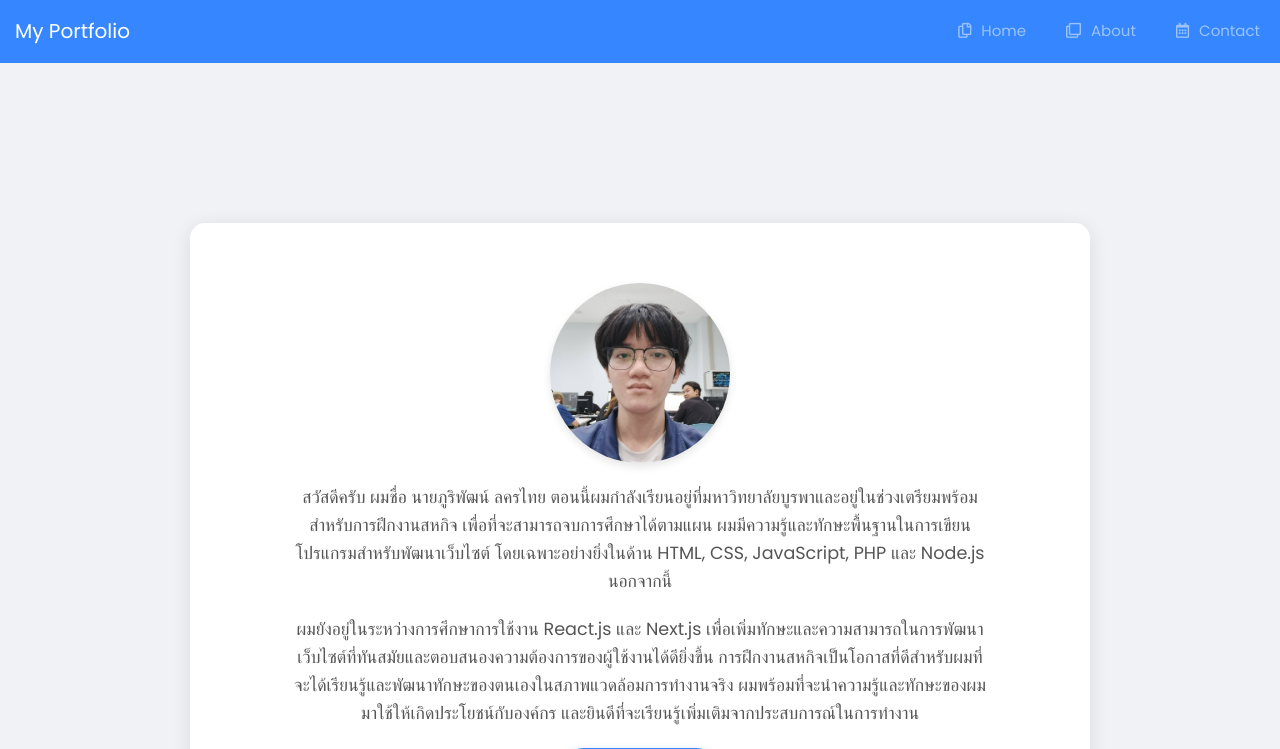
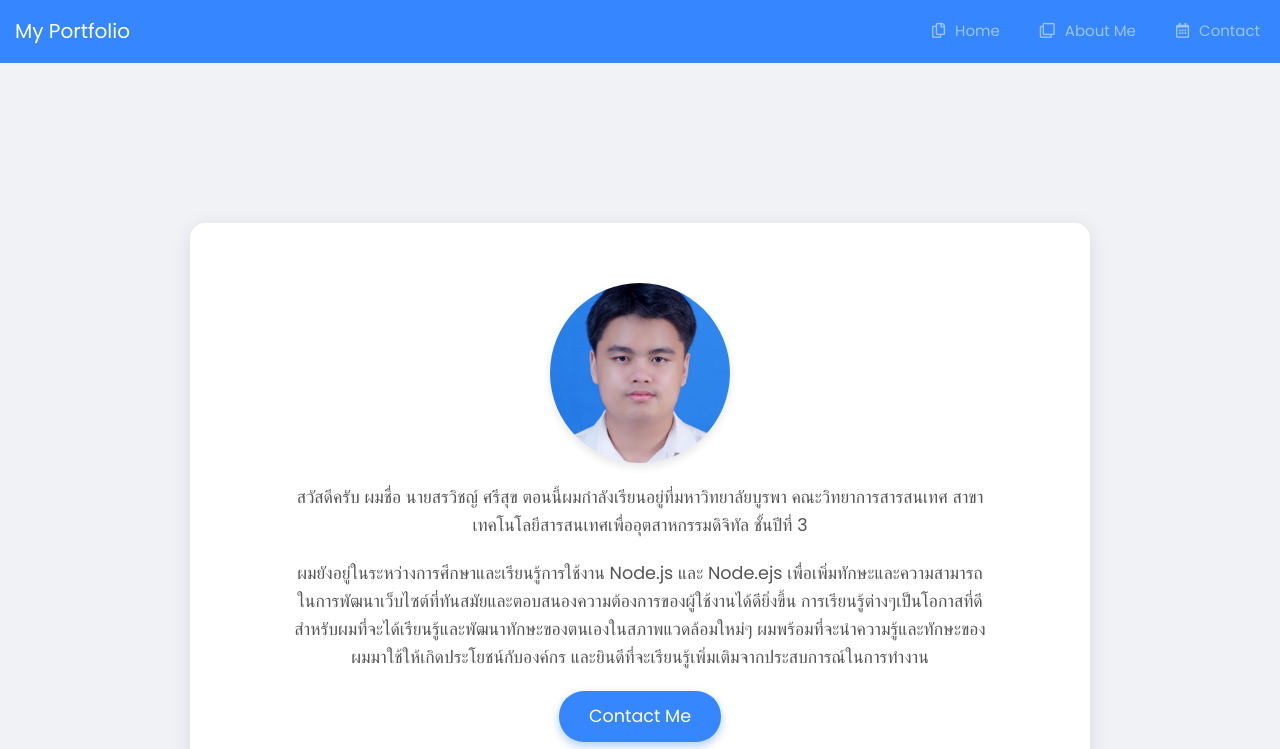
Before and after one commit to 65160268/Backend, a Node server app: page /about in a window 1280 px wide. Shown: the top 749 px of the page. Run offline with Node 20, Linux system fonts and the light colour scheme; some libraries are stand-ins or nearby versions.

Commit message:
4.3 EJS Partials finish

```diff
--- a/4.3 EJS Partials/app.js
+++ b/4.3 EJS Partials/app.js
@@ -28,17 +28,20 @@ app.post('/submit', (req, res) => {
     const transporter = nodemailer.createTransport({
         service: 'gmail',
         auth: {
-            user: 'testercode009@gmail.com', // ใส่อีเมล
-            pass: 'xqjm yuty xrnr ayrs' // ใช้รหัสผ่าน app password
+            user: 'wotpc2025@gmail.com', // ใส่อีเมล
+            pass: 'sppj esyl hftl rvsv' // ใช้รหัสผ่าน app password
         }
     });
 
     // ตั้งค่าข้อมูลอีเมล
     const mailOptions = {
-        from: 'testercode009@gmail.com', // ใส่อีเมลของผู้ส่ง
+        from: 'wotpc2025@gmail.com', // ใส่อีเมลของผู้ส่ง
         to: email, // ใช้อีเมลที่ผู้ใช้กรอกในแบบฟอร์ม
         subject: 'Thank you for contacting me!',
-        text: `Dear ${name}\n\nThank you for reaching out! We have received your comment:,\n\n"${comment}"\n\nKAi SO BIG`
+        text: `Dear ${name}\n\nThank you for reaching out! We have received your comment:,\n\n"${comment}"\n
+        \n Best Regards,
+        \n Sorrawit Srisuk,
+        \n EJS Partials`
     };
 
     // ส่งอีเมล
--- a/4.3 EJS Partials/views/about.ejs
+++ b/4.3 EJS Partials/views/about.ejs
@@ -93,14 +93,13 @@
     <%- include("partials/header.ejs") %>
     <main class="container">
         <section class="profile-section">
-            <img class="profile" src="images/unnamed.jpg" alt="Profile Image">
+            <img class="profile" src="images/65160268.png" alt="Profile Image">
             <p class="profile-description">
-                สวัสดีครับ ผมชื่อ นายภูริพัฒน์ ลครไทย ตอนนี้ผมกำลังเรียนอยู่ที่มหาวิทยาลัยบูรพาและอยู่ในช่วงเตรียมพร้อมสำหรับการฝึกงานสหกิจ
-                เพื่อที่จะสามารถจบการศึกษาได้ตามแผน ผมมีความรู้และทักษะพื้นฐานในการเขียนโปรแกรมสำหรับพัฒนาเว็บไซต์
-                โดยเฉพาะอย่างยิ่งในด้าน HTML, CSS, JavaScript, PHP และ Node.js นอกจากนี้
+                สวัสดีครับ ผมชื่อ นายสรวิชญ์ ศรีสุข ตอนนี้ผมกำลังเรียนอยู่ที่มหาวิทยาลัยบูรพา คณะวิทยาการสารสนเทศ สาขาเทคโนโลยีสารสนเทศเพื่ออุตสาหกรรมดิจิทัล ชั้นปีที่ 3
+
             </p>
-            <p class="profile-description">ผมยังอยู่ในระหว่างการศึกษาการใช้งาน React.js และ Next.js เพื่อเพิ่มทักษะและความสามารถในการพัฒนาเว็บไซต์ที่ทันสมัยและตอบสนองความต้องการของผู้ใช้งานได้ดียิ่งขึ้น
-                การฝึกงานสหกิจเป็นโอกาสที่ดีสำหรับผมที่จะได้เรียนรู้และพัฒนาทักษะของตนเองในสภาพแวดล้อมการทำงานจริง ผมพร้อมที่จะนำความรู้และทักษะของผมมาใช้ให้เกิดประโยชน์กับองค์กร และยินดีที่จะเรียนรู้เพิ่มเติมจากประสบการณ์ในการทำงาน</p>
+            <p class="profile-description">ผมยังอยู่ในระหว่างการศึกษาและเรียนรู้การใช้งาน Node.js และ Node.ejs เพื่อเพิ่มทักษะและความสามารถในการพัฒนาเว็บไซต์ที่ทันสมัยและตอบสนองความต้องการของผู้ใช้งานได้ดียิ่งขึ้น
+                การเรียนรู้ต่างๆเป็นโอกาสที่ดีสำหรับผมที่จะได้เรียนรู้และพัฒนาทักษะของตนเองในสภาพแวดล้อมใหม่ๆ ผมพร้อมที่จะนำความรู้และทักษะของผมมาใช้ให้เกิดประโยชน์กับองค์กร และยินดีที่จะเรียนรู้เพิ่มเติมจากประสบการณ์ในการทำงาน</p>
             <a href="/contact" class="btn btn-primary-custom">Contact Me</a>
         </section>
     </main>
--- a/4.3 EJS Partials/views/partials/footer.ejs
+++ b/4.3 EJS Partials/views/partials/footer.ejs
@@ -20,7 +20,7 @@
     <li><a href="#">Team</a></li>
     <li><a href="#">Contact</a></li>
   </ul>
-  <p class="copyright"> Made with ❤️ in London.</p>
+  <p class="copyright"> Made with ❤️  in London.</p>
 </footer>
 <script type="module" src="https://unpkg.com/ionicons@5.5.2/dist/ionicons/ionicons.esm.js"></script>
 <script nomodule src="https://unpkg.com/ionicons@5.5.2/dist/ionicons/ionicons.js"></script>
--- a/4.3 EJS Partials/views/partials/header.ejs
+++ b/4.3 EJS Partials/views/partials/header.ejs
@@ -24,7 +24,7 @@
           <a class="nav-link" href="/"><i class="far fa-copy"></i>Home</a>
         </li>
         <li class="nav-item">
-          <a class="nav-link" href="/about"><i class="far fa-clone"></i>About</a>
+          <a class="nav-link" href="/about"><i class="far fa-clone"></i>About Me</a>
         </li>
         <li class="nav-item">
           <a class="nav-link" href="/contact"><i class="far fa-calendar-alt"></i>Contact</a>
```
Also changed, not shown: 4.3 EJS Partials/views/index.ejs (+21 -1 lines), 4.3 EJS Partials/public/images/65160268.png (added), 4.3 EJS Partials/public/images/unnamed.jpg (deleted).
